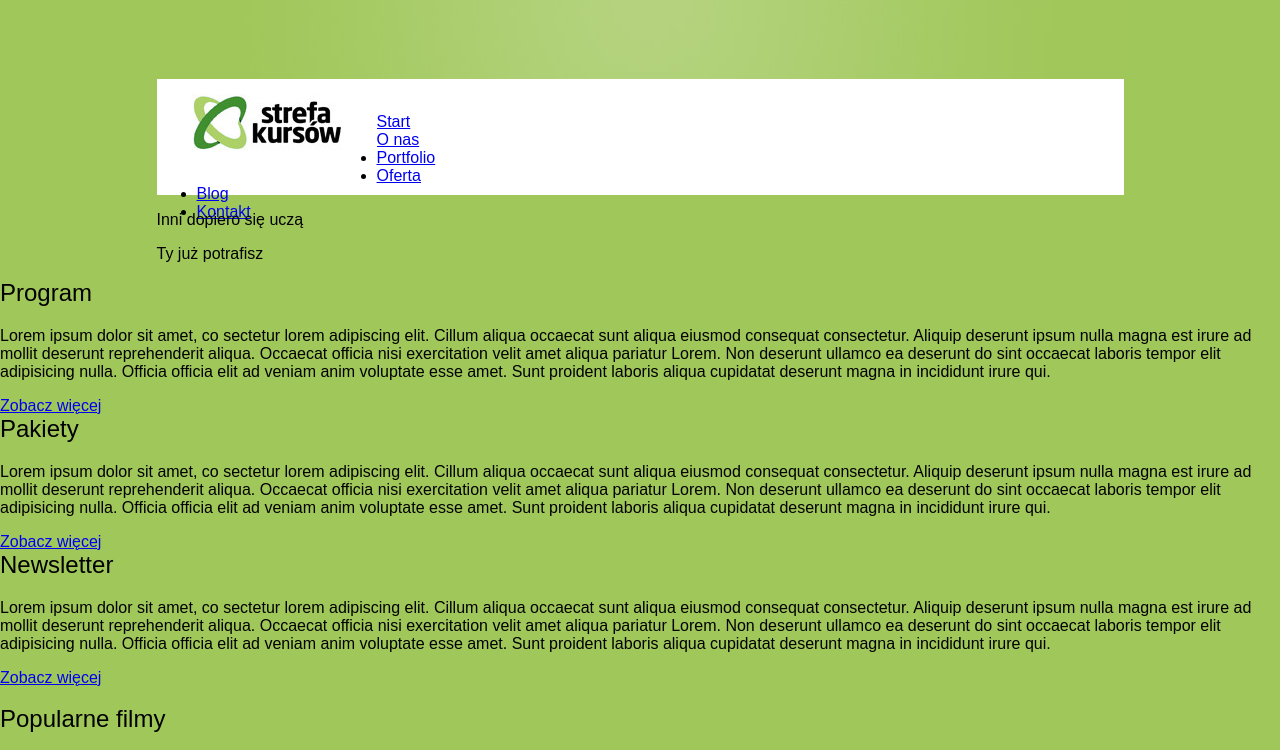
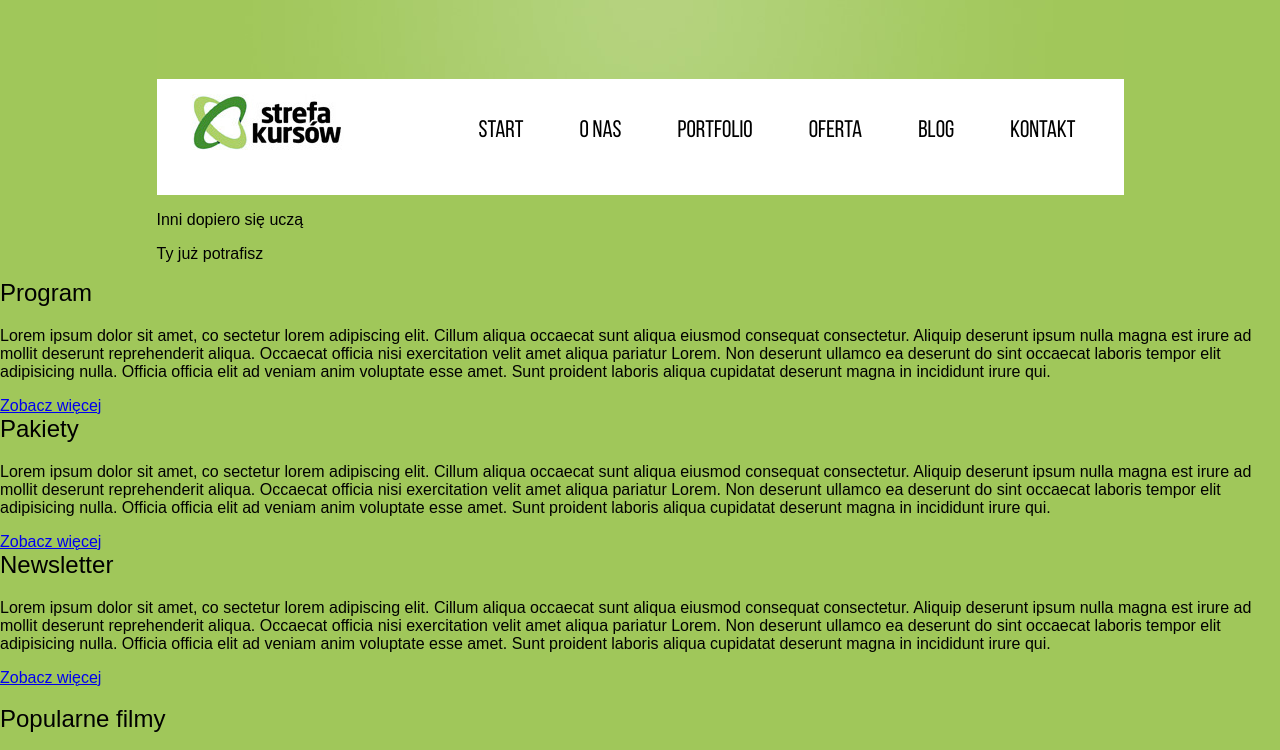
Before and after one commit to PrzemyslawSkrzyniarz/From_PSD_to_HTML-CSS, a plain HTML site: page Index.html in a window 1280 px wide. Shown: the top 750 px of the page. Drawn offline with Linux system fonts and the light colour scheme; a script that the page names is missing.

Commit message:
Styles of the main menu Style menu głównego

```diff
--- a/css/style.css
+++ b/css/style.css
@@ -57,13 +57,45 @@ h2 {
 #tlo_gora_gradient {
     background: url(../img/tlo_gora_gradient.jpg) no-repeat;
     width: 967px;
-    margin: 0 auto; /* g/d boki */
+    margin: 0 auto;
+    /* g/d boki */
     height: 79px;
     position: relative;
 }
 
-#gora{
+#gora {
     width: 967px;
     height: 116px;
     background: #fff;
 }
+
+/* Nawigacja */
+
+nav {
+    position: absolute;
+    top: -16px;
+    right: 20px;
+}
+
+nav li {
+    list-style: none;
+    float: left;
+    position: relative;
+}
+
+nav li a {
+    padding: 40px 28px 12px 28px;
+    /* g(t) p(r) d l */
+    text-decoration: none;
+    display: block;
+    text-transform: uppercase;
+    /* Ze względu na czcionkę niekonieczne */
+    font-family: 'BeabsNeue';
+    font-size: 24px;
+    color: #000;
+}
+
+nav li a:hover {
+    background: #4a914a;
+    color: #fff;
+}
```
